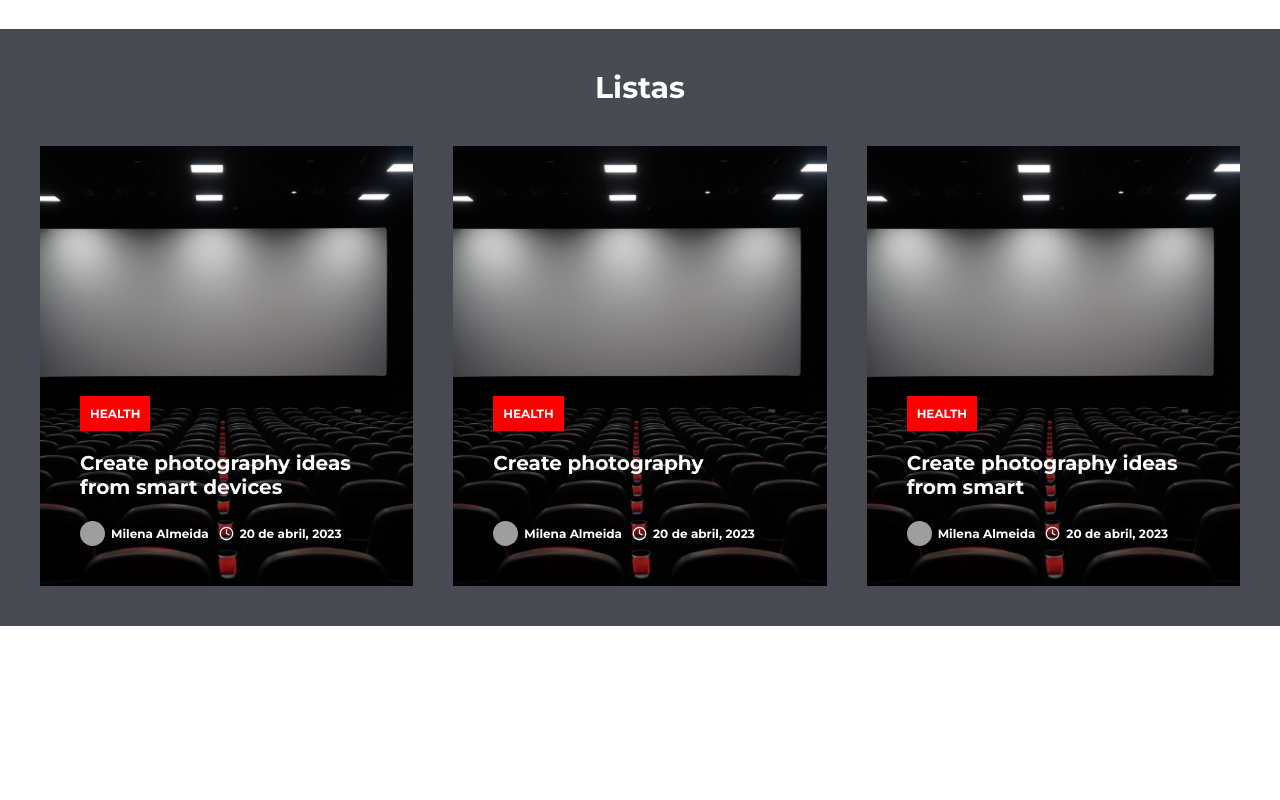
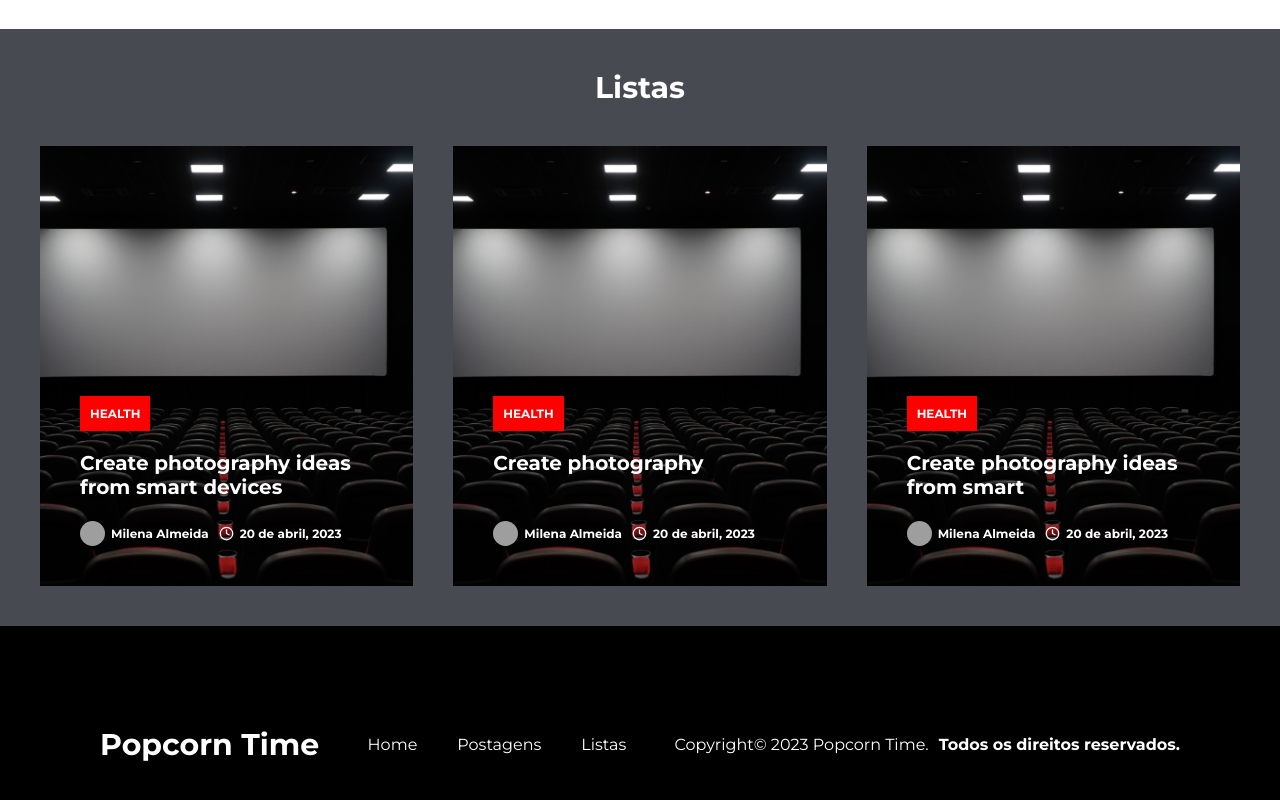
Before and after one commit to milealmeida/side-project-movies-blog, a Next.js app: page / in a window 1280 px wide. Shown: the part 1555-2355 px from the top of the page. Before the commit the page ends 2181 px from the top, so only its background shows below. Built offline with nearby package versions, Linux system fonts and the light colour scheme; grey boxes are pictures that could not be loaded.

Commit message:
feat: create footer

```diff
--- a/src/components/atoms/Logo/styles.ts
+++ b/src/components/atoms/Logo/styles.ts
@@ -2,4 +2,5 @@ import styled from 'styled-components';
 
 export const Heading = styled.h1`
   font-size: 3rem;
+  color: ${({ theme }) => theme.colors.white};
 `;
--- a/src/components/index.ts
+++ b/src/components/index.ts
@@ -3,3 +3,4 @@ export { Banner } from './organisms/Banner';
 export { Recents } from './organisms/Recents';
 export { Posts } from './organisms/Posts';
 export { Lists } from './organisms/Lists';
+export { Footer } from './organisms/Footer';
--- /dev/null
+++ b/src/components/organisms/Footer/index.tsx
@@ -0,0 +1,22 @@
+import { Logo } from 'components/atoms/Logo';
+import { Container, Copyright, Wrapper, Box } from './styles';
+import Link from 'next/link';
+
+export const Footer = () => (
+  <Container>
+    <Wrapper>
+      <Logo />
+
+      <Box>
+        <Link href="/">Home</Link>
+        <Link href="#posts">Postagens</Link>
+        <Link href="#lists">Listas</Link>
+      </Box>
+
+      <Copyright>
+        Copyright© 2023 Popcorn Time.
+        <strong>Todos os direitos reservados.</strong>
+      </Copyright>
+    </Wrapper>
+  </Container>
+);
--- /dev/null
+++ b/src/components/organisms/Footer/styles.ts
@@ -0,0 +1,41 @@
+import styled from 'styled-components';
+
+export const Container = styled.footer`
+  background-color: ${({ theme }) => theme.colors.black};
+  padding: 10rem;
+`;
+
+export const Wrapper = styled.div`
+  max-width: 120rem;
+  margin-inline: auto;
+  display: flex;
+  justify-content: space-between;
+  align-items: center;
+  padding-bottom: 8rem;
+  border-bottom: 0.1rem solid ${({ theme }) => theme.colors.white}
+`;
+
+export const Box = styled.div`
+  display: flex;
+  gap: 4rem;
+
+  a {
+    color: ${({ theme }) => theme.colors.white};
+    font-size: 1.6rem;
+    transition: all 300ms;
+
+    &:hover {
+      transform: scale(1.1);
+      font-weight: 700;
+    }
+  }
+`;
+
+export const Copyright = styled.p`
+    color: ${({ theme }) => theme.colors.white};
+    font-size: 1.6rem;
+
+    strong {
+      margin-left: 1rem;
+    }
+`;
--- a/src/pages/index.tsx
+++ b/src/pages/index.tsx
@@ -1,6 +1,6 @@
 import Head from 'next/head';
 
-import { Banner, Lists, Menu, Posts, Recents } from 'components';
+import { Banner, Footer, Lists, Menu, Posts, Recents } from 'components';
 
 export default function Home() {
   return (
@@ -17,6 +17,7 @@ export default function Home() {
         <Recents />
         <Posts />
         <Lists />
+        <Footer />
       </main>
     </>
   );
```
